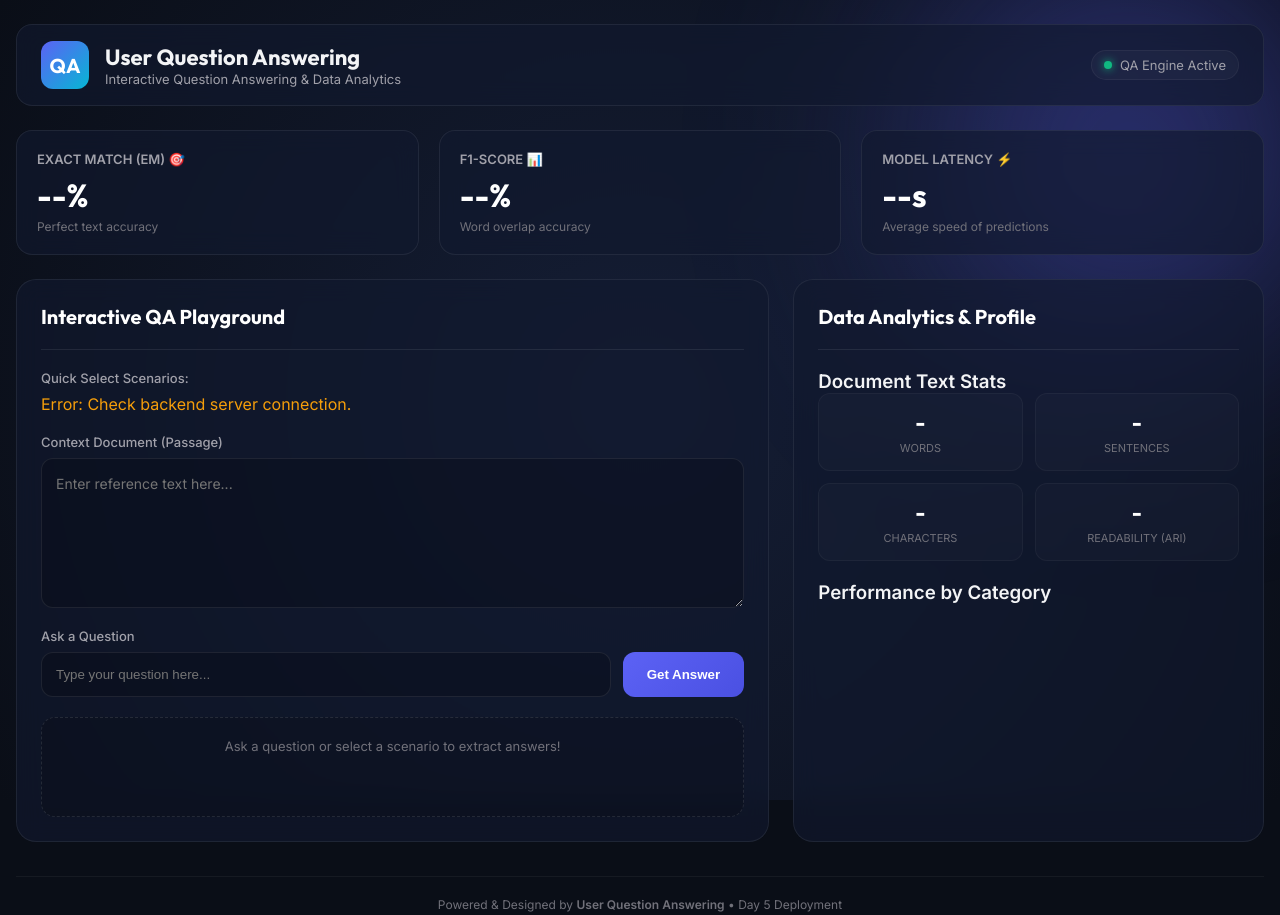
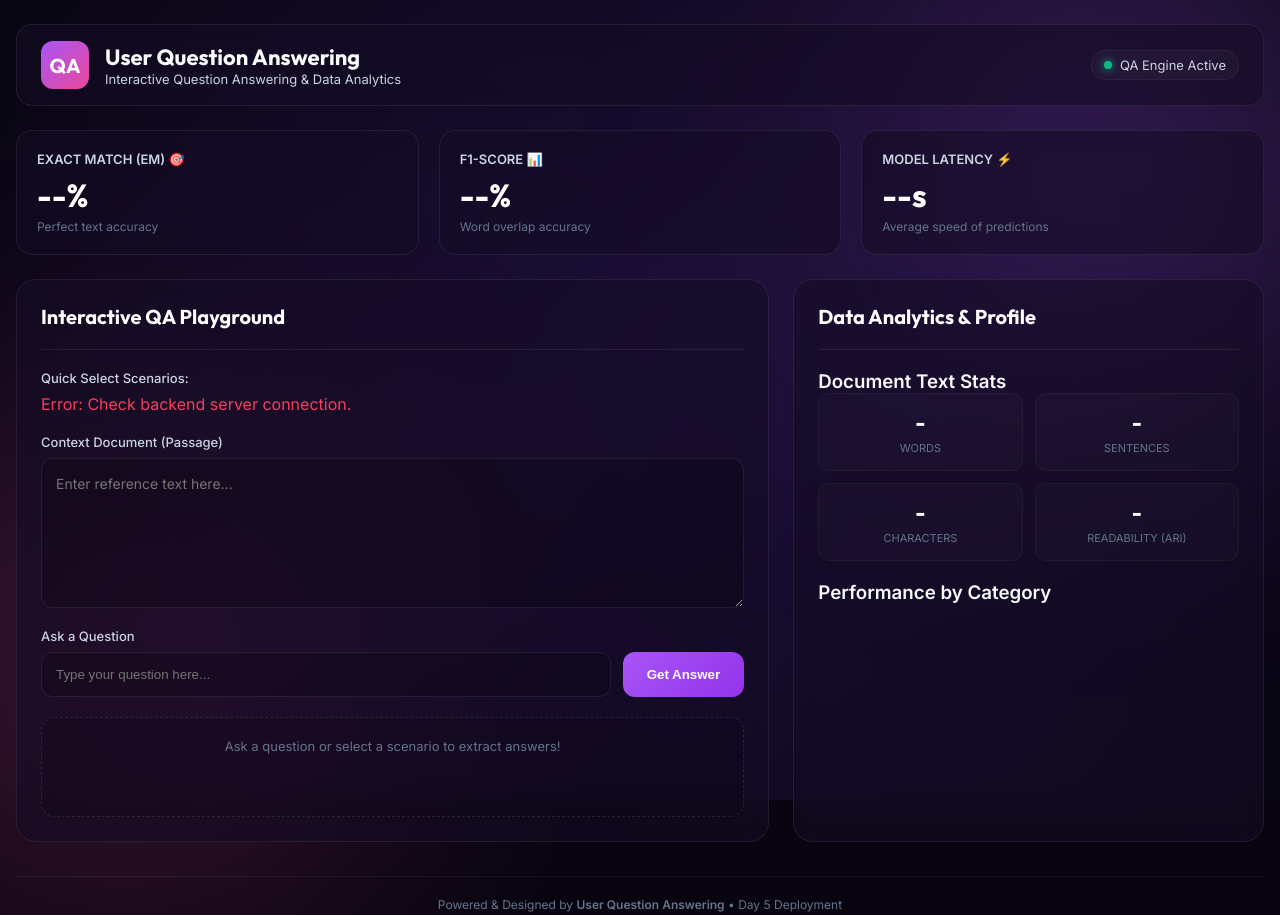
Before and after one commit to navyasri-2103/user-question-answering, a plain HTML site: page app/static/index.html in a window 1280 px wide. Shown: the top 915 px of the page. Drawn offline with Linux system fonts and the light colour scheme; no server answers.

Commit message:
Customize background and accent colors to Cosmic Purple and Rose Gold

```diff
--- a/app/static/index.html
+++ b/app/static/index.html
@@ -15,6 +15,7 @@
     <!-- Background visual decorations -->
     <div class="glass-bg"></div>
     <div class="glowing-orb orb-1"></div>
+    <div class="glowing-orb orb-2"></div>
 
     <div class="container">
         <!-- HEADER -->
--- a/app/static/style.css
+++ b/app/static/style.css
@@ -1,15 +1,15 @@
 :root {
-    --bg-dark: #0a0e17;
-    --panel-bg: rgba(18, 26, 47, 0.65);
-    --panel-border: rgba(255, 255, 255, 0.07);
-    --primary: #5c62f5;
-    --primary-hover: #4a50e2;
-    --accent-cyan: #06b6d4;
-    --accent-amber: #f59e0b;
+    --bg-dark: #080511; /* Deep cosmic dark space */
+    --panel-bg: rgba(20, 13, 38, 0.6); /* Semi-transparent cosmic purple */
+    --panel-border: rgba(255, 255, 255, 0.08);
+    --primary: #a855f7; /* Royal Amethyst Purple */
+    --primary-hover: #9333ea;
+    --accent-cyan: #ec4899; /* Rose Gold / Pink */
+    --accent-amber: #f43f5e; /* Coral Pink */
     --accent-emerald: #10b981;
-    --text-primary: #f3f4f6;
-    --text-secondary: #a1a1aa;
-    --text-muted: #71717a;
+    --text-primary: #f8fafc;
+    --text-secondary: #cbd5e1;
+    --text-muted: #64748b;
     --font-header: 'Outfit', sans-serif;
     --font-body: 'Inter', sans-serif;
     --transition-smooth: all 0.3s cubic-bezier(0.4, 0, 0.2, 1);
@@ -39,20 +39,32 @@ body {
     right: 0;
     bottom: 0;
     z-index: -3;
-    background: radial-gradient(circle at 50% 50%, #151e36 0%, #0a0e17 100%);
+    background: radial-gradient(circle at 50% 50%, #1e103c 0%, #080511 100%);
 }
 
 .glowing-orb {
     position: fixed;
     border-radius: 50%;
     z-index: -2;
-    filter: blur(130px);
-    opacity: 0.45;
+    filter: blur(140px);
+    opacity: 0.3;
+    pointer-events: none;
+}
+
+.orb-1 {
     background: var(--primary);
-    width: 400px;
-    height: 400px;
-    top: -50px;
-    right: -50px;
+    width: 500px;
+    height: 500px;
+    top: -100px;
+    right: -100px;
+}
+
+.orb-2 {
+    background: var(--accent-cyan);
+    width: 450px;
+    height: 450px;
+    bottom: -100px;
+    left: -100px;
 }
 
 .container {
```
